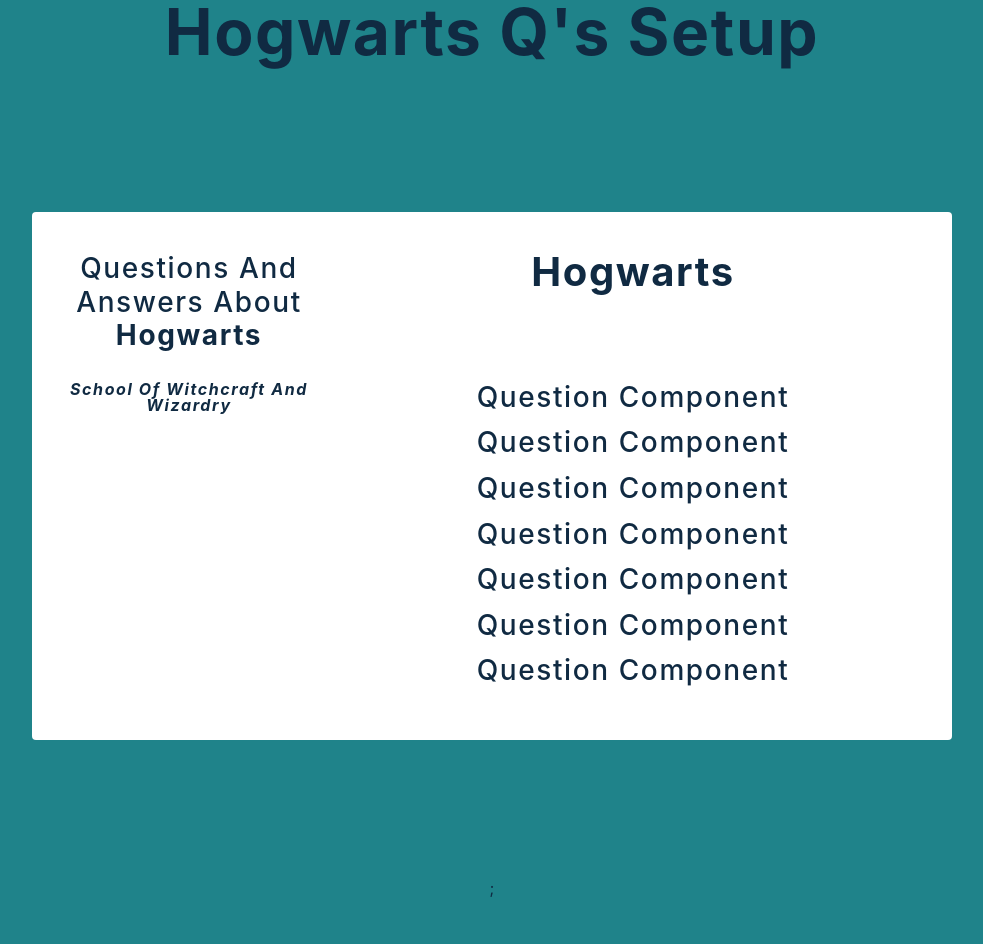
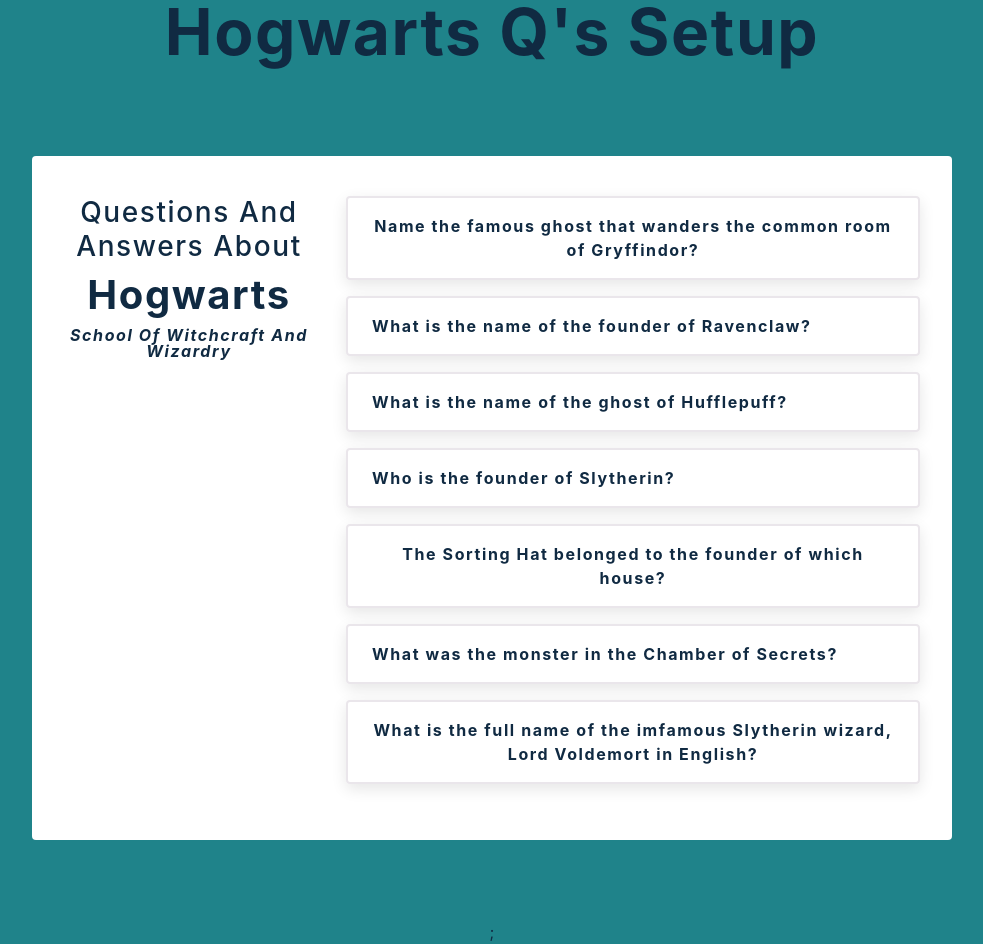
Before and after one commit to l33th/hogwarts-qna, a React (Create React App) app: page / in a window 1280 px wide. Shown: the whole page, without its empty margins (148-1131 px from the left). Before the commit the page ends 900 px from the top, so only its background shows below. Built offline with nearby package versions, Linux system fonts and the light colour scheme.

Commit message:
Display the Titles

```diff
--- a/src/components/HogwartsQs.js
+++ b/src/components/HogwartsQs.js
@@ -11,9 +11,11 @@
 			</div>
 			<main>
 				<div className='container'>
-					<h3>questions and answers about <br /> <strong>hogwarts</strong></h3>
+					<div>
+					<h3>questions and answers about <br /></h3>
 					<h2>hogwarts</h2>
 					<h4><em>school of witchcraft and wizardry</em></h4>
+					</div>
 					<section className='info'>
 						{questions.map((question) => (
 							<SingleQuestion key={question.id} {...question} />
--- a/src/components/Question.js
+++ b/src/components/Question.js
@@ -1,8 +1,16 @@
 import React, { useState } from "react";
 import { AiOutlineMinus, AiOutlinePlus } from "react-icons/ai";
 
-const Question = () => {
-	return <h3>question component</h3>;
+const Question = ({ title, info }) => {
+	return (
+		<>
+			<article className='question'>
+				<header>
+					<h4> {title} </h4>
+				</header>
+			</article>
+		</>
+	);
 };
 
 export default Question;
```
